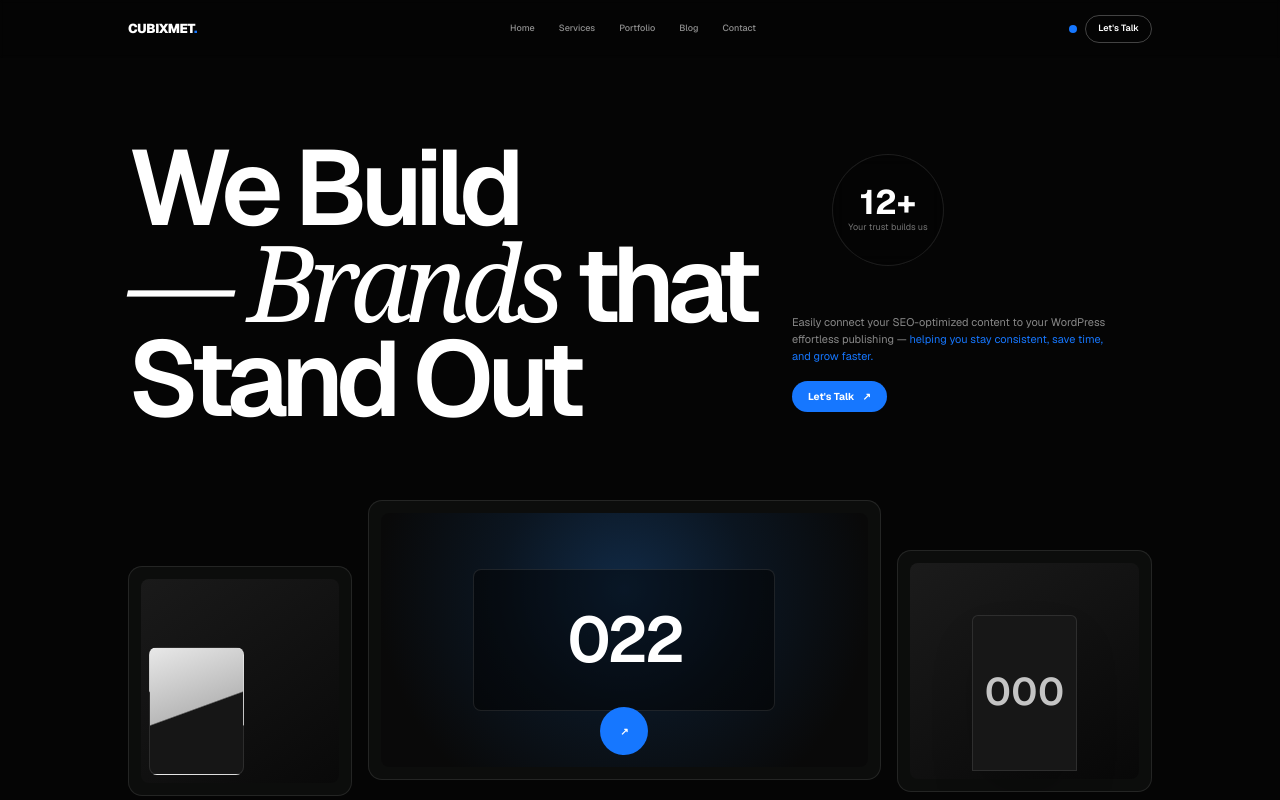
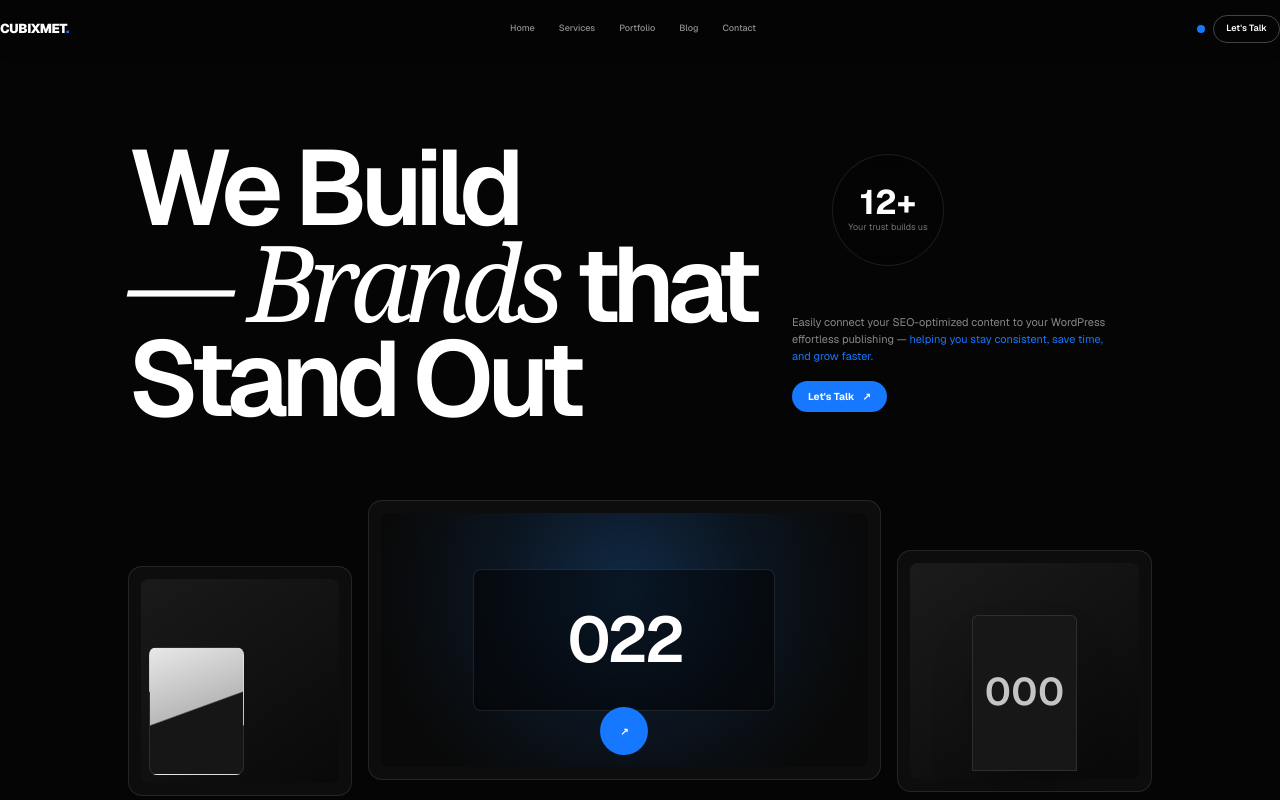
Before and after one commit to amnas-cubixmet/cubixmet, a Next.js app: page / in a window 1280 px wide. Shown: the top 800 px of the page. Built offline with nearby package versions, Linux system fonts and the light colour scheme.

Commit message:
Keep 80 percent wrapper only on header

```diff
--- a/components/home/SiteHeader.tsx
+++ b/components/home/SiteHeader.tsx
@@ -7,7 +7,7 @@ export default function SiteHeader() {
 
   return (
     <header className="fixed inset-x-0 top-0 z-50 bg-black/20 backdrop-blur-[2px]">
-      <div className="site-wrapper flex h-[54px] items-center justify-between md:h-[58px]">
+      <div className="header-wrapper flex h-[54px] items-center justify-between md:h-[58px]">
         <a href="#top" className="relative z-50 text-[12px] font-black tracking-[-0.035em] md:text-[13px]">
           CUBIXMET<span className="text-[#1677FF]">.</span>
         </a>
```
